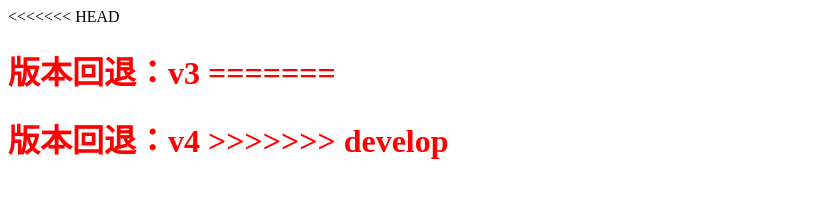
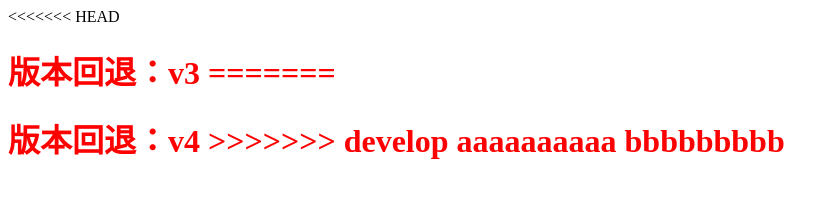
Before and after one commit to zhenghimi/shopping_cate2, a plain HTML site: page index.html in a window 1280 px wide. Shown: the whole page, without its empty margins (0-839 px from the left). Drawn offline with Linux system fonts and the light colour scheme.

Commit message:
develop被修改了

```diff
--- a/index.html
+++ b/index.html
@@ -14,7 +14,9 @@
 =======
     <h1>版本回退：v4
 >>>>>>> develop
+aaaaaaaaaa
 
+bbbbbbbbb
 
 
 
```
